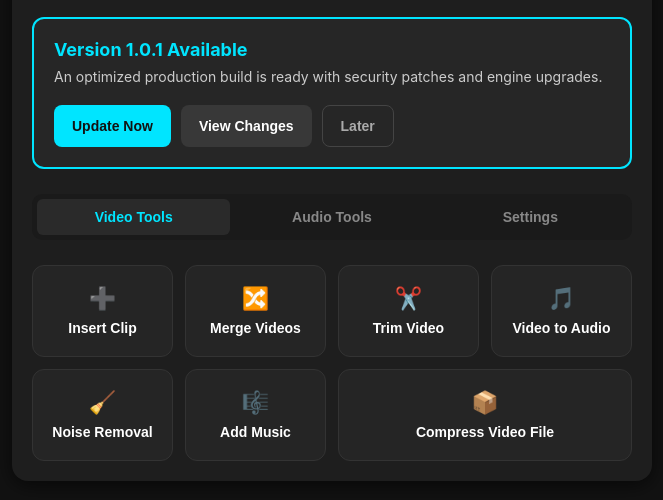
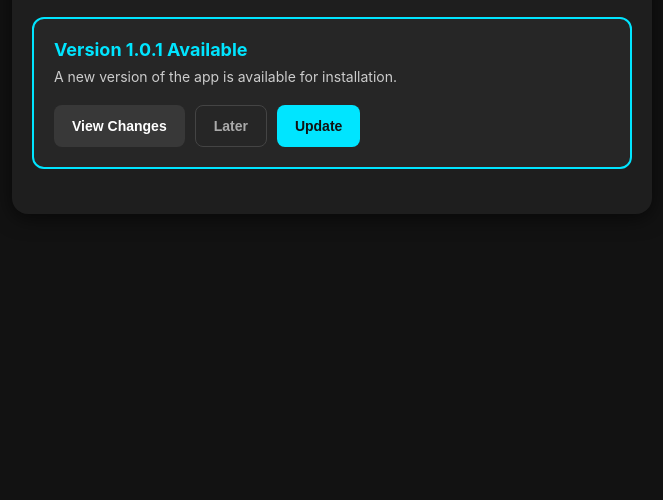
Before and after one commit to shakesharjahan601-lab/Blind-editor-, a website: page index.html in a window 1280 px wide. Shown: the part 140-640 px from the top of the page, without its empty margins (308-971 px from the left). Drawn offline with Linux system fonts and the light colour scheme.

Commit message:
Update index.html

```diff
--- a/index.html
+++ b/index.html
@@ -5,139 +5,40 @@
     <meta name="viewport" content="width=device-width, initial-scale=1.0">
     <title>Editor Pro</title>
     <style>
-        body {
-            font-family: -apple-system, BlinkMacSystemFont, "Segoe UI", Roboto, Helvetica, Arial, sans-serif;
-            margin: 0;
-            padding: 15px;
-            background-color: #121212;
-            color: #ffffff;
-            text-align: center;
-        }
-        .container {
-            max-width: 600px;
-            margin: 20px auto;
-            padding: 20px;
-            background-color: #1e1e1e;
-            border-radius: 16px;
-            box-shadow: 0 4px 20px rgba(0,0,0,0.6);
-        }
-        h1 {
-            color: #00e5ff;
-            margin-bottom: 5px;
-        }
-        .subtitle {
-            color: #888888;
-            font-size: 14px;
-            margin-bottom: 20px;
-        }
+        body { font-family: -apple-system, BlinkMacSystemFont, "Segoe UI", Roboto, sans-serif; margin: 0; padding: 15px; background-color: #121212; color: #ffffff; text-align: center; }
+        .container { max-width: 600px; margin: 20px auto; padding: 20px; background-color: #1e1e1e; border-radius: 16px; box-shadow: 0 4px 20px rgba(0,0,0,0.6); }
+        h1 { color: #00e5ff; margin-bottom: 5px; }
+        .subtitle { color: #888888; font-size: 14px; margin-bottom: 20px; }
 
-        /* Smart Update Box Layout */
-        .update-box {
-            display: none;
-            background-color: #262626;
-            border: 2px solid #00e5ff;
-            padding: 20px;
-            border-radius: 12px;
-            margin: 15px 0 25px 0;
-            text-align: left;
-        }
+        /* Full-Screen Update Box Layout */
+        .update-box { display: none; background-color: #262626; border: 2px solid #00e5ff; padding: 20px; border-radius: 12px; margin: 15px 0 25px 0; text-align: left; }
         .update-title { color: #00e5ff; font-weight: bold; font-size: 18px; margin-bottom: 8px; }
         .update-desc { color: #ccc; font-size: 14px; margin-bottom: 20px; }
+
         .btn-group { display: flex; gap: 10px; justify-content: flex-start; flex-wrap: wrap; }
-
-        /* Master Button Formats */
-        button {
-            border: none;
-            padding: 12px 18px;
-            font-size: 14px;
-            font-weight: bold;
-            border-radius: 8px;
-            cursor: pointer;
-            transition: background 0.2s, opacity 0.2s;
-        }
+        button { border: none; padding: 12px 18px; font-size: 14px; font-weight: bold; border-radius: 8px; cursor: pointer; transition: opacity 0.2s; }
         button:hover { opacity: 0.9; }
-        .btn-update { background-color: #00e5ff; color: #121212; }
         .btn-view { background-color: #383838; color: #fff; }
         .btn-later { background-color: transparent; color: #aaaaaa; border: 1px solid #444; }
+        .btn-update { background-color: #00e5ff; color: #121212; }
 
-        /* Inline Panels */
         .changelog-panel { display: none; background: #1a1a1a; padding: 12px; border-radius: 6px; margin-top: 15px; border-left: 3px solid #00e5ff; font-size: 13px; color: #bbb; line-height: 1.6; }
         .progress-wrapper { display: none; margin-top: 20px; background: #333; height: 10px; border-radius: 5px; overflow: hidden; }
-        .progress-fill { background: #00e5ff; height: 100%; width: 0%; transition: width 0.1s linear; }
+        .progress-fill { background: #00e5ff; height: 100%; width: 0%; transition: width 0.2s linear; }
         .progress-txt { color: #00e5ff; font-size: 12px; margin-top: 5px; text-align: right; display: none; }
 
-        /* Navigation Tab Interface Wrapper */
-        .tab-nav {
-            display: flex;
-            background-color: #1a1a1a;
-            border-radius: 10px;
-            padding: 5px;
-            margin-bottom: 25px;
-            gap: 5px;
-        }
-        .tab-btn {
-            flex: 1;
-            background: none;
-            color: #888888;
-            padding: 10px;
-            font-size: 14px;
-            border-radius: 6px;
-            margin: 0;
-        }
-        .tab-btn.active {
-            background-color: #2a2a2a;
-            color: #00e5ff;
-        }
-
-        /* Editing Dashboard Studio Subsections */
-        .studio-panel {
-            display: none;
-            animation: fadeIn 0.3s ease-in-out;
-        }
-        .studio-panel.active {
-            display: block;
-        }
-        .tools-grid {
-            display: grid;
-            grid-template-columns: repeat(auto-fit, minmax(130px, 11fr));
-            gap: 12px;
-            margin-top: 15px;
-        }
-        .tool-card-btn {
-            background-color: #252525;
-            color: #ffffff;
-            border: 1px solid #333333;
-            padding: 20px 10px;
-            font-size: 14px;
-            display: flex;
-            flex-direction: column;
-            align-items: center;
-            justify-content: center;
-            gap: 8px;
-            border-radius: 12px;
-            margin: 0;
-        }
-        .tool-card-btn:active {
-            background-color: #2a2a2a;
-            border-color: #00e5ff;
-        }
+        /* Main App Content */
+        #mainAppContent { display: block; }
+        .tab-nav { display: flex; background-color: #1a1a1a; border-radius: 10px; padding: 5px; margin-bottom: 25px; gap: 5px; }
+        .tab-btn { flex: 1; background: none; color: #888888; padding: 10px; font-size: 14px; border-radius: 6px; margin: 0; }
+        .tab-btn.active { background-color: #2a2a2a; color: #00e5ff; }
+        .studio-panel { display: none; }
+        .studio-panel.active { display: block; }
+        .tools-grid { display: grid; grid-template-columns: repeat(auto-fit, minmax(130px, 1fr)); gap: 12px; margin-top: 15px; }
+        .tool-card-btn { background-color: #252525; color: #ffffff; border: 1px solid #333333; padding: 20px 10px; font-size: 14px; display: flex; flex-direction: column; align-items: center; justify-content: center; gap: 8px; border-radius: 12px; }
         .icon { font-size: 22px; }
-
-        /* Settings Toggle Formatting */
-        .settings-card {
-            background-color: #1a1a1a;
-            padding: 15px;
-            border-radius: 12px;
-            text-align: left;
-            margin-top: 15px;
-        }
+        .settings-card { background-color: #1a1a1a; padding: 15px; border-radius: 12px; text-align: left; margin-top: 15px; }
         .settings-row { display: flex; justify-content: space-between; align-items: center; }
-        .status { margin-top: 20px; color: #aaaaaa; font-size: 13px; }
-
-        @keyframes fadeIn {
-            from { opacity: 0; transform: translateY(5px); }
-            to { opacity: 1; transform: translateY(0); }
-        }
     </style>
 </head>
 <body>
@@ -147,27 +48,27 @@
         <div class="subtitle">Mobile Media Processing Studio</div>
 
         <div id="updateCard" class="update-box">
-            <div id="updateLabel" class="update-title">New System Update Available</div>
+            <div id="updateLabel" class="update-title">Update Found</div>
             <div id="reminderLabel" style="color: #ffb300; font-size: 13px; font-weight: bold; margin-bottom: 8px; display: none;">⚠️ Update Reminder Active</div>
-            <div class="update-desc">An optimized production build is ready with security patches and engine upgrades.</div>
+            <div class="update-desc">A new version of the app is available for installation.</div>
 
-            <div class="btn-group">
-                <button class="btn-update" onclick="startInstantDownload()">Update Now</button>
+            <div class="btn-group" id="btnGroup">
                 <button class="btn-view" onclick="toggleChangelog()">View Changes</button>
                 <button id="laterBtn" class="btn-later" onclick="dismissUpdateCard()">Later</button>
+                <button class="btn-update" onclick="startNativeDownload()">Update</button>
             </div>
 
             <div id="changelogBox" class="changelog-panel">
                 <strong>Changelog Updates:</strong><br>
-                • Implemented full interface Tab system navigation layout.<br>
-                • Synchronized Video, Audio, and Compression tools matrices.<br>
-                • Embedded inline downloader components with background local storage tracker.
+                • Implemented real Native file downloader.<br>
+                • Update layout strictly locks background screens.
             </div>
 
             <div id="progressContainer" class="progress-wrapper"><div id="progressBar" class="progress-fill"></div></div>
             <div id="progressStatus" class="progress-txt">Downloading: 0%</div>
         </div>
 
+        <div id="mainAppContent">
             <div class="tab-nav">
                 <button class="tab-btn active" onclick="switchStudioTab('videoTab', this)">Video Tools</button>
                 <button class="tab-btn" onclick="switchStudioTab('audioTab', this)">Audio Tools</button>
@@ -177,23 +78,23 @@
             <div id="videoTab" class="studio-panel active">
                 <div class="tools-grid">
                     <button class="tool-card-btn" onclick="triggerEngineTool('Insert Clip')"><span class="icon">➕</span>Insert Clip</button>
-                <button class="tool-card-btn" onclick="triggerEngineTool('Merge Videos')"><span class="icon">🔀</span>Merge Videos</button>
-                <button class="tool-card-btn" onclick="triggerEngineTool('Trim Video')"><span class="icon">✂️</span>Trim Video</button>
-                <button class="tool-card-btn" onclick="triggerEngineTool('Video to Audio')"><span class="icon">🎵</span>Video to Audio</button>
-                <button class="tool-card-btn" onclick="triggerEngineTool('Noise Removal')"><span class="icon">🧹</span>Noise Removal</button>
-                <button class="tool-card-btn" onclick="triggerEngineTool('Add Music')"><span class="icon">🎼</span>Add Music</button>
-                <button class="tool-card-btn" style="grid-column: span 2; border-color: #333;" onclick="triggerEngineTool('Compress Video')"><span class="icon">📦</span>Compress Video File</button>
+                    <button class="tool-card-btn" onclick="triggerEngineTool('Merge Videos')"><span class="icon">🔀</span>Merge</button>
+                    <button class="tool-card-btn" onclick="triggerEngineTool('Trim Video')"><span class="icon">✂️</span>Trim</button>
+                    <button class="tool-card-btn" onclick="triggerEngineTool('Video to Audio')"><span class="icon">🎵</span>To Audio</button>
+                    <button class="tool-card-btn" onclick="triggerEngineTool('Noise Removal')"><span class="icon">🧹</span>Noise Fix</button>
+                    <button class="tool-card-btn" onclick="triggerEngineTool('Add Music')"><span class="icon">🎼</span>Music</button>
+                    <button class="tool-card-btn" style="grid-column: span 2;" onclick="triggerEngineTool('Compress Video')"><span class="icon">📦</span>Compress</button>
                 </div>
             </div>
 
             <div id="audioTab" class="studio-panel">
                 <div class="tools-grid">
-                <button class="tool-card-btn" onclick="triggerEngineTool('Insert Audio Clip')"><span class="icon">🎙️</span>Insert Clip</button>
-                <button class="tool-card-btn" onclick="triggerEngineTool('Merge Audios')"><span class="icon">🔗</span>Merge Audios</button>
-                <button class="tool-card-btn" onclick="triggerEngineTool('Trim Audio')"><span class="icon">🎚️</span>Trim Audio</button>
-                <button class="tool-card-btn" onclick="triggerEngineTool('Audio Noise Removal')"><span class="icon">🤫</span>Noise Removal</button>
-                <button class="tool-card-btn" onclick="triggerEngineTool('Add Music Overlay')"><span class="icon">🎹</span>Add Music</button>
-                <button class="tool-card-btn" onclick="triggerEngineTool('Compress Audio')"><span class="icon">🗜️</span>Compress Audio</button>
+                    <button class="tool-card-btn" onclick="triggerEngineTool('Insert Audio Clip')"><span class="icon">🎙️</span>Insert</button>
+                    <button class="tool-card-btn" onclick="triggerEngineTool('Merge Audios')"><span class="icon">🔗</span>Merge</button>
+                    <button class="tool-card-btn" onclick="triggerEngineTool('Trim Audio')"><span class="icon">🎚️</span>Trim</button>
+                    <button class="tool-card-btn" onclick="triggerEngineTool('Audio Noise Removal')"><span class="icon">🤫</span>Noise Fix</button>
+                    <button class="tool-card-btn" onclick="triggerEngineTool('Add Music Overlay')"><span class="icon">🎹</span>Music</button>
+                    <button class="tool-card-btn" onclick="triggerEngineTool('Compress Audio')"><span class="icon">🗜️</span>Compress</button>
                 </div>
             </div>
 
@@ -202,7 +103,6 @@
                     <div class="settings-row">
                         <div>
                             <strong style="color: #00e5ff;">Check for Updates</strong>
-                        <div style="font-size: 12px; color: #888; margin-top: 3px;">Verify online repository build matches when opening app.</div>
                         </div>
                         <input type="checkbox" id="updateToggle" checked onchange="handleToggleChange()" style="transform: scale(1.3); accent-color: #00e5ff; cursor: pointer;">
                     </div>
@@ -210,9 +110,8 @@
                         <button class="btn-update" style="width: 100%;" onclick="forceManualCheck()">Check Updates Instantly</button>
                     </div>
                 </div>
-            <div class="status" id="statusMessage">App Version: 1.0.0 (Stable)</div>
             </div>
-
+        </div>
     </div>
 
     <script>
@@ -220,26 +119,18 @@
         const MANIFEST_UPDATE_URL = "https://raw.githubusercontent.com/shakesharjahan601-lab/Blind-editor-/main/version.json";
         const DOWNLOAD_APK_URL = "https://github.com/shakesharjahan601-lab/Blind-editor-/releases/download/latest/app-debug.apk";
 
-        // Dashboard Screen Core Tab Switch Engine Logic
         function switchStudioTab(tabId, element) {
             document.querySelectorAll('.studio-panel').forEach(panel => panel.classList.remove('active'));
             document.querySelectorAll('.tab-btn').forEach(btn => btn.classList.remove('active'));
-
             document.getElementById(tabId).classList.add('active');
             element.classList.add('active');
         }
 
-        // Generic Core Processing Alerts Trigger
-        function triggerEngineTool(toolName) {
-            alert(`${toolName} Engine Activated. Ready to pick local storage media thread context.`);
-        }
+        function triggerEngineTool(toolName) { alert(toolName + " Tool Selected."); }
 
         async function checkUpdates() {
             const isAutoCheckEnabled = document.getElementById("updateToggle").checked;
             if (!isAutoCheckEnabled) return;
-
-            const statusDiv = document.getElementById("statusMessage");
-            const card = document.getElementById("updateCard");
 
             try {
                 const response = await fetch(`${MANIFEST_UPDATE_URL}?nocache=${Date.now()}`);
@@ -249,26 +140,19 @@
 
                 if (data.version !== CURRENT_VERSION) {
                     let laterCount = parseInt(localStorage.getItem("update_later_count") || "0");
-
                     if (laterCount >= 2) {
                         document.getElementById("laterBtn").style.display = "none";
                         document.getElementById("reminderLabel").innerText = "🚨 Mandatory Update Required";
                         document.getElementById("reminderLabel").style.display = "block";
                     } else if (laterCount > 0) {
-                        document.getElementById("reminderLabel").innerText = `⚠️ Update Reminder (${laterCount}/2 used)`;
+                        document.getElementById("reminderLabel").innerText = `⚠️ Reminder (${laterCount}/2)`;
                         document.getElementById("reminderLabel").style.display = "block";
                     }
-
                     document.getElementById("updateLabel").innerText = `Version ${data.version} Available`;
-                    card.style.display = "block";
-                    statusDiv.innerText = "System Update Prompt Active";
-                } else {
-                    card.style.display = "none";
-                    statusDiv.innerText = `App Version: v${CURRENT_VERSION} (Latest)`;
+                    document.getElementById("mainAppContent").style.display = "none";
+                    document.getElementById("updateCard").style.display = "block";
                 }
-            } catch (error) {
-                console.error(error);
-            }
+            } catch (error) { console.error(error); }
         }
 
         function toggleChangelog() {
@@ -281,6 +165,7 @@
             laterCount += 1;
             localStorage.setItem("update_later_count", laterCount.toString());
             document.getElementById("updateCard").style.display = "none";
+            document.getElementById("mainAppContent").style.display = "block";
         }
 
         function handleToggleChange() {
@@ -294,33 +179,45 @@
             document.getElementById("updateToggle").checked = false;
         }
 
-        function startInstantDownload() {
-            const barContainer = document.getElementById("progressContainer");
-            const barFill = document.getElementById("progressBar");
-            const txt = document.getElementById("progressStatus");
+        function startNativeDownload() {
+            document.getElementById("btnGroup").style.display = "none"; // Hide buttons while downloading
+            document.getElementById("progressContainer").style.display = "block";
+            document.getElementById("progressStatus").style.display = "block";
 
-            barContainer.style.display = "block";
-            txt.style.display = "block";
+            // Native real-time fetch tracker
+            const xhr = new XMLHttpRequest();
+            xhr.open('GET', DOWNLOAD_APK_URL, true);
+            xhr.responseType = 'blob'; // Download as file
 
-            let currentProgress = 0;
-            const intervals = setInterval(() => {
-                currentProgress += Math.floor(Math.random() * 8) + 2;
-                if (currentProgress >= 100) {
-                    currentProgress = 100;
-                    clearInterval(intervals);
-                    txt.innerText = "Download complete! Opening package...";
+            xhr.onprogress = function(event) {
+                if (event.lengthComputable) {
+                    const percentComplete = Math.round((event.loaded / event.total) * 100);
+                    document.getElementById("progressBar").style.width = percentComplete + "%";
+                    document.getElementById("progressStatus").innerText = `Downloading Data: ${percentComplete}%`;
+                }
+            };
+
+            xhr.onload = function() {
+                if (this.status === 200) {
+                    document.getElementById("progressStatus").innerText = "Download complete! Handing over to Android...";
                     localStorage.removeItem("update_later_count");
+                    // Trigger Android's package installer intent
                     window.open(DOWNLOAD_APK_URL, '_system');
                 } else {
-                    barFill.style.width = currentProgress + "%";
-                    txt.innerText = `Downloading package: ${currentProgress}%`;
+                    document.getElementById("progressStatus").innerText = "Download failed. Please check connection.";
+                    document.getElementById("btnGroup").style.display = "flex";
                 }
-            }, 150);
+            };
+
+            xhr.onerror = function() {
+                document.getElementById("progressStatus").innerText = "Network Error.";
+                document.getElementById("btnGroup").style.display = "flex";
+            };
+
+            xhr.send();
         }
 
-        window.onload = function() {
-            setTimeout(checkUpdates, 1200);
-        };
+        window.onload = function() { setTimeout(checkUpdates, 500); };
     </script>
 </body>
 </html>
```
Lines whose indentation alone changed are shown as unchanged.
